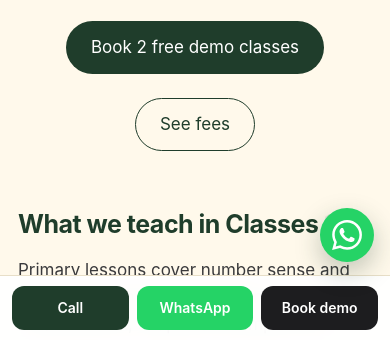
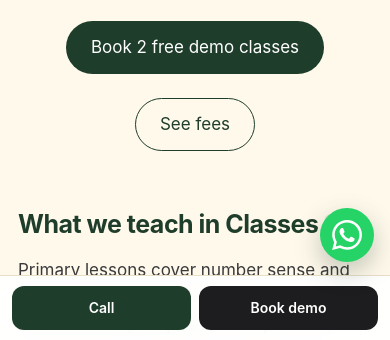
Before and after one commit to ishaantaneja/themathstudio, a plain HTML site: page class-1-5-maths-tuition-raja-park/index.html in a window 390 px wide. Shown: the part 504-844 px from the top of the page. Drawn offline with Linux system fonts and the light colour scheme.

Commit message:
Remove WhatsApp from bottom bar

```diff
--- a/class-1-5-maths-tuition-raja-park/index.html
+++ b/class-1-5-maths-tuition-raja-park/index.html
@@ -212,7 +212,6 @@ footer{text-align:center;color:#86868b;font-size:13px;padding:40px 22px;border-t
   .stick{display:flex;position:fixed;left:0;right:0;bottom:0;z-index:10;background:rgba(255,255,255,.94);backdrop-filter:blur(16px);border-top:1px solid #E8DFC8;padding:10px 12px calc(10px + env(safe-area-inset-bottom));gap:8px;justify-content:space-between}
   .stick a{flex:1;text-align:center;text-decoration:none;border-radius:12px;padding:11px 8px;font-size:14px;font-weight:600;color:#fff}
   .stick .call{background:#1F3D2B}
-  .stick .wapp{background:#25d366}
   .stick .demo{background:#1d1d1f}
   body{padding-bottom:80px}
   footer{padding-bottom:24px}
@@ -443,7 +442,6 @@ main .bands{margin-top:18px}
 
 <div class="stick" aria-label="Quick actions">
   <a class="call" href="tel:+919461259259">Call</a>
-  <a class="wapp" href="https://wa.me/919461259259" target="_blank" rel="noopener">WhatsApp</a>
   <a class="demo" href="https://wa.me/919461259259?text=Hi%2C%20I%27d%20like%20to%20book%202%20free%20demo%20classes%20at%20The%20Math%20Studio.%0AStudent%20name%3A%20%0AClass%3A%20%0AOffline%20or%20online%3A%20%0APreferred%20time%20%288%20AM%E2%80%938%20PM%29%3A%20" target="_blank" rel="noopener">Book demo</a>
 </div>
 
```
Also changed, not shown: class-11-12-jee-maths-coaching-jaipur/index.html (+0 -2 lines), class-6-8-maths-coaching-raja-park/index.html (+0 -2 lines), class-9-10-maths-tuition-jaipur/index.html (+0 -2 lines), index.html (+0 -2 lines), maths-olympiad-coaching-jaipur/index.html (+0 -2 lines), online-maths-classes-jaipur/index.html (+0 -2 lines).
